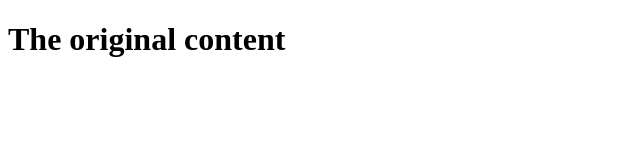
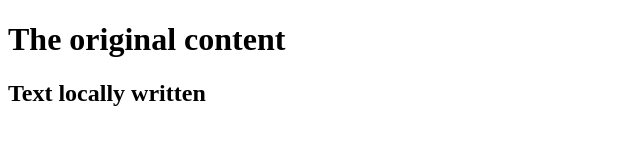
Before and after one commit to armadail/myGithubProject, a plain HTML site: page index.html in a window 1280 px wide. Shown: the whole page, without its empty margins (0-640 px from the left). Drawn offline with Linux system fonts and the light colour scheme.

Commit message:
Add header to index.html

```diff
--- a/index.html
+++ b/index.html
@@ -2,5 +2,7 @@
 <html>
 	<body>
 		<h1> The original content </h1>
+		<h2> Text locally written </h2>
+
 	</body>
 </html>
```
